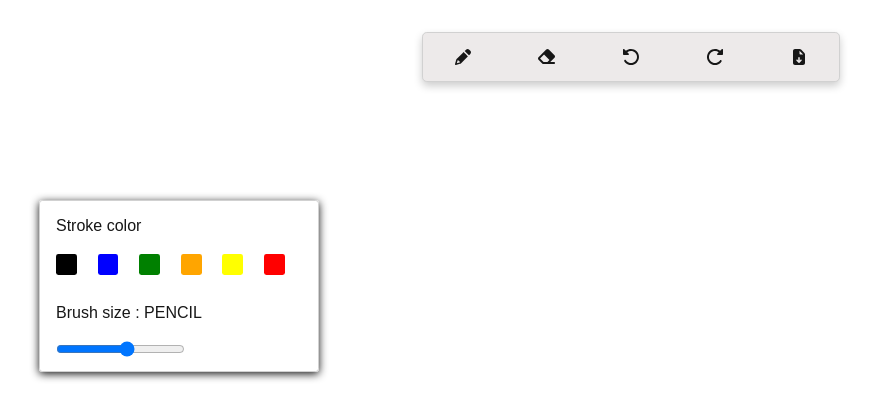
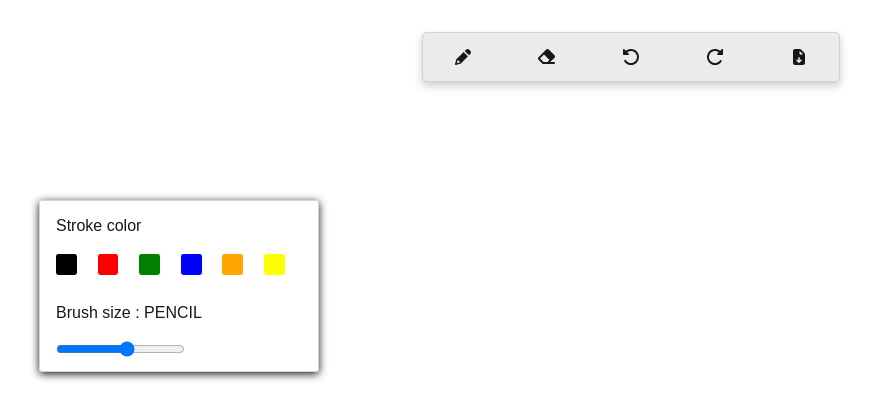
Before and after one commit to Akanksha0102/Sketch-book, a Next.js app: page / in a window 1280 px wide. Shown: the top 420 px of the page, without its empty margins (9-883 px from the left). Built offline with nearby package versions, Linux system fonts and the light colour scheme.

Commit message:
Drawing Ability added

```diff
--- a/src/Components/Board/index.js
+++ b/src/Components/Board/index.js
@@ -1,16 +1,65 @@
-import React, { useEffect, useRef } from 'react'
-
+import React, { useEffect, useLayoutEffect, useRef } from 'react'
+import { useDispatch, useSelector } from 'react-redux';
 
 const Board = () => {
     const canvasRef=useRef(null);
+    const shouldDraw=useRef(null)
+    const activeMenuItem = useSelector((state)  => state.menu.activeMenuItem)
+    const {color, size}= useSelector((state) => state.toolbox[activeMenuItem])
 
-    useEffect(() => {
+useEffect(()=>{
+  if(!canvasRef.current) return
+        const canvas = canvasRef.current;
+        const context= canvas.getContext('2d')
+
+        const changeConfig=()=>{
+        context.strokeStyle =color
+        context.lineWidth=size
+        }
+
+        changeConfig()
+
+}, [color,size])
+
+  useLayoutEffect(() => {
         if(!canvasRef.current) return
         const canvas = canvasRef.current;
         const context= canvas.getContext('2d')
 
         canvas.width =window.innerWidth
         canvas.height=window.innerHeight
+
+        const beginPath=(x,y)=>{
+          context.beginPath()
+          context.moveTo(x,y)
+        }
+        const drawLine=(x,y)=>{
+          context.lineTo(x,y)
+          context.stroke()
+        }
+        const handleMouseDown=(e)=>{
+          shouldDraw.current=true
+          beginPath(e.clientX , e.clientY)
+
+
+        }
+        const handleMouseUp=(e)=>{
+          shouldDraw.current=false
+        }
+        const handleMouseMove=(e)=>{
+          if(!shouldDraw.current) return
+          drawLine(e.clientX , e.clientY)
+
+        }
+        canvas.addEventListener('mousedown', handleMouseDown)
+        canvas.addEventListener('mousemove', handleMouseMove)
+        canvas.addEventListener('mouseup', handleMouseUp)
+
+        return()=>{
+          canvas.removeEventListener('mouseDown',handleMouseDown )
+          canvas.removeEventListener('mousemove',handleMouseMove )
+          canvas.removeEventListener('mouseup',handleMouseUp )
+        }
     }, [])
   return (<canvas ref={canvasRef}></canvas>)
 }
--- a/src/Components/Menu/index.js
+++ b/src/Components/Menu/index.js
@@ -2,12 +2,16 @@ import React from 'react';
 import { FontAwesomeIcon } from '@fortawesome/react-fontawesome';
 import styles from './index.module.css';
 import { menuItemClick, actionItemClick } from '@/slice/menuSlice';
-import { useDispatch } from 'react-redux';
+import { useDispatch, useSelector } from 'react-redux';
+
+import cx from 'classnames';
 import { faPencil,faEraser, faRotateLeft,  faRotateRight,  faFileArrowDown} from '@fortawesome/free-solid-svg-icons';
 import { MENU_ITEMS } from '@/constants';
 
 const Menu = () => {
   const dispatch = useDispatch()
+  const activeMenuItem = useSelector((state) => state.menu.activeMenuItem)
+
   const handleMenuClick=(itemName)=>{
     dispatch(menuItemClick(itemName))
   }
--- a/src/Components/Menu/index.module.css
+++ b/src/Components/Menu/index.module.css
@@ -21,6 +21,7 @@
     justify-content: center;
     cursor: pointer;
     height: 2rem;
+    width: 3rem;
     display: flex;
     align-items: center;
 }
--- a/src/Components/Toolbox/index.js
+++ b/src/Components/Toolbox/index.js
@@ -1,23 +1,39 @@
 import React from 'react'
 import styles from './index.module.css';
 import { useSelector } from 'react-redux';
+import { useDispatch } from 'react-redux';
+import { COLORS, MENU_ITEMS } from '@/constants';
+import { changeColor,  changebrushSize } from '@/slice/toolBoxSlice';
+import cx from 'classnames';
+
+
+
 const Tool = () => {
+  const dispatch = useDispatch()
   const activeMenuItem = useSelector((state)=> state.menu.activeMenuItem)
+  const showStrokeToolOption = activeMenuItem == MENU_ITEMS.PENCIL
+  const showBrushToolOption = activeMenuItem ==  MENU_ITEMS.PENCIL || activeMenuItem == MENU_ITEMS.ERASER
+const {color}= useSelector((state) => state.toolbox[activeMenuItem])
+   const updateBrushSize = (e)=>{
+    dispatch(changebrushSize({item : activeMenuItem , size: e.target.value}))
+   }
 
-   const updateBrushSize = (e)=>{
+   const updateColor = (newColor)=> {
+    dispatch(changeColor({item : activeMenuItem , color : newColor}))
+   }
 
-   }
+
   return (
     <div className={styles.ToolContainer}>
       <div className={styles.Toolitem}>
         <h4 className={styles.Tooltext}>Stroke color</h4>
         <div className={styles.itemContainer}>
-            <div className={styles.colorBox}  style={{backgroundColor : 'black'}}  ></div>
-            <div className={styles.colorBox} style={{backgroundColor : 'blue'}}></div>
-            <div className={styles.colorBox} style={{backgroundColor : 'green'}}></div>
-            <div className={styles.colorBox} style={{backgroundColor : 'orange'}}></div>
-            <div className={styles.colorBox} style={{backgroundColor : 'yellow'}}></div>
-            <div className={styles.colorBox} style={{backgroundColor : 'red'}}></div>
+            <div className={cx(styles.colorBox, {[styles.active]: color === COLORS.BLACK}   )}  style={{backgroundColor : COLORS.BLACK}}  onClick={ ()=> updateColor(COLORS.BLACK) }></div>
+            <div className={cx(styles.colorBox, {[styles.active]: color === COLORS.RED}   ) } style={{backgroundColor : COLORS.RED}}  onClick={ ()=> updateColor(COLORS.RED) }></div>
+            <div className={cx(styles.colorBox, {[styles.active]: color === COLORS.GREEN}   )} style={{backgroundColor : COLORS.GREEN}}  onClick={ ()=> updateColor(COLORS.GREEN) } ></div>
+            <div className={cx(styles.colorBox, {[styles.active]: color === COLORS.BLUE}   )} style={{backgroundColor : COLORS.BLUE }}  onClick={ ()=> updateColor(COLORS.BLUE) }></div>
+            <div className={cx(styles.colorBox, {[styles.active]: color === COLORS.ORANGE}   )} style={{backgroundColor : COLORS.ORANGE}}   onClick={ ()=> updateColor(COLORS.ORANGE) }></div>
+            <div className={cx(styles.colorBox, {[styles.active]: color === COLORS.YELLOW}   )} style={{backgroundColor : COLORS.YELLOW}}  onClick={ ()=> updateColor(COLORS.YELLOW) } ></div>
         </div>
       </div>
       <div className={styles.Toolitem}>
--- a/src/constants.js
+++ b/src/constants.js
@@ -7,4 +7,13 @@ const MENU_ITEMS = {
     REDO:'REDO',
     DOWNLOAD :'DOWNLOAD'
 }
-export { MENU_ITEMS}
+const COLORS = {
+    BLACK: 'black',
+    RED: 'red',
+    GREEN: 'green',
+    BLUE: 'blue',
+    ORANGE: 'orange',
+    YELLOW: 'yellow',
+    WHITE: 'white'
+}
+export {COLORS, MENU_ITEMS}
--- a/src/slice/toolBoxSlice.js
+++ b/src/slice/toolBoxSlice.js
@@ -0,0 +1,31 @@
+import { createSlice } from "@reduxjs/toolkit";
+import {COLORS, MENU_ITEMS} from '@/constants';
+
+const initialState={
+    [MENU_ITEMS.PENCIL]:{
+        color: COLORS.BLACK,
+        size:3
+    },
+    [MENU_ITEMS.ERASER]:{
+        color: COLORS.WHITE,
+        size:8
+    },
+    [MENU_ITEMS.UNDO]:{},
+    [MENU_ITEMS.REDO]:{},
+    [MENU_ITEMS.DOWNLOAD]:{}
+
+}
+export const tooboxSlice = createSlice({
+    name:'toolbox',
+    initialState,
+    reducers: {
+        changeColor :(state,action) =>{
+            state[action.payload.item].color=action.payload.color
+        },
+        changebrushSize:(state,action) =>{
+            state[action.payload.item].size=action.payload.size
+        }
+    }
+})
+export const {changeColor,  changebrushSize} = tooboxSlice.actions
+export default tooboxSlice.reducer
--- a/src/store.js
+++ b/src/store.js
@@ -1,7 +1,10 @@
 import { configureStore } from "@reduxjs/toolkit";
 import MenuReducer from '@/slice/menuSlice'
+import ToolboxReducer from '@/slice/toolBoxSlice'
+
 export const store = configureStore({
     reducer:{
-        menu:MenuReducer
+        menu:MenuReducer,
+        toolbox:ToolboxReducer
     }
 })
```
